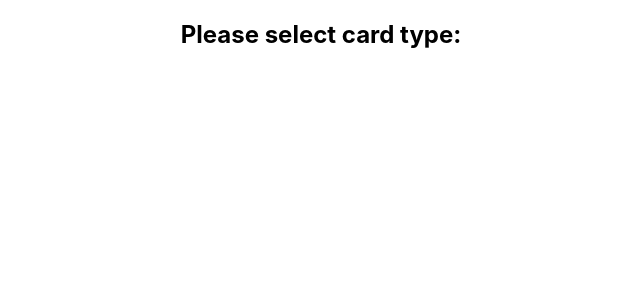
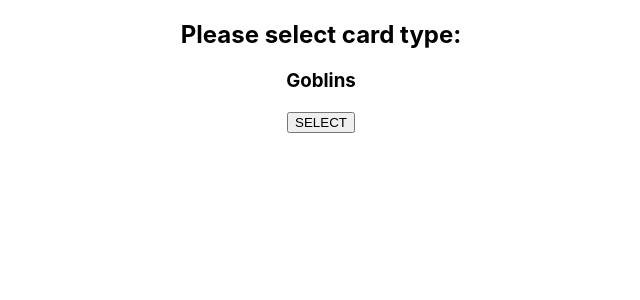
Before and after one commit to csamywilliams/toptrumps, a React (Create React App) app: page / in a window 1280 px wide. Shown: the top 300 px of the page, without its empty margins (319-959 px from the left). Built offline with nearby package versions, Linux system fonts and the light colour scheme.

Commit message:
Add new component pack

```diff
--- a/src/components/Dashboard/Dashboard.jsx
+++ b/src/components/Dashboard/Dashboard.jsx
@@ -1,11 +1,15 @@
 import React, { Component } from 'react';
+import Pack from '../Pack/Pack';
 
 class Dashboard extends Component {
 
   render() {
 
     return (
-       <h2>Please select card type:</h2>
+      <section>
+        <h2>Please select card type:</h2>
+        <Pack title='Goblins' />
+      </section>
     );
   }
 
--- /dev/null
+++ b/src/components/Pack/Pack.jsx
@@ -0,0 +1,32 @@
+import React, { Component } from 'react';
+
+class Pack extends Component {
+
+    constructor(props) {
+        super(props);
+        this.state = {
+            isSelected: true
+        };
+
+        this.selectPack = this.selectPack.bind(this);
+    }
+
+    selectPack() {
+        this.setState(state => ({
+            isSelected: !state.isSelected
+        }));
+    }
+
+    render() {
+
+        return (
+            <div>
+                <h3>{this.props.title}</h3>
+                <button onClick={this.selectPack} >SELECT</button>
+            </div>
+        );
+    }
+
+}
+
+export default Pack;
```
Also changed, not shown: 1 other file (tests, documents, lock files or other folders).
